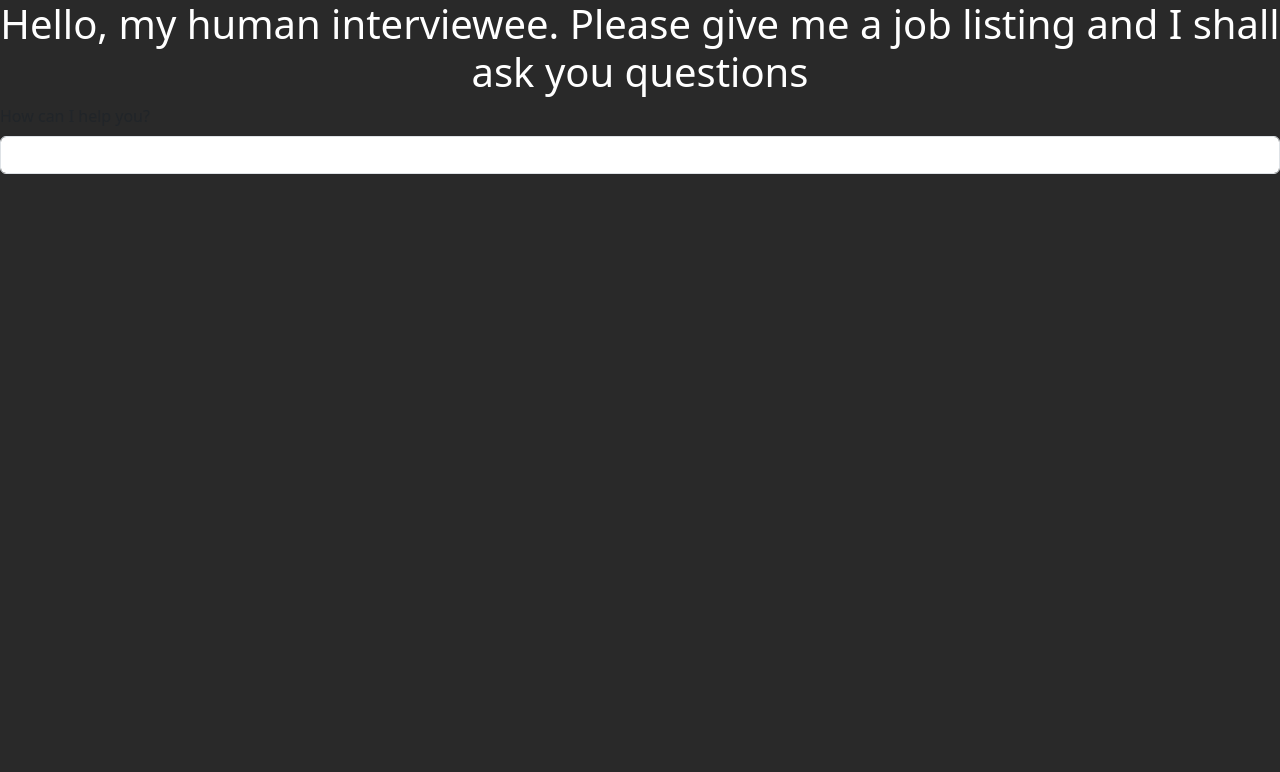
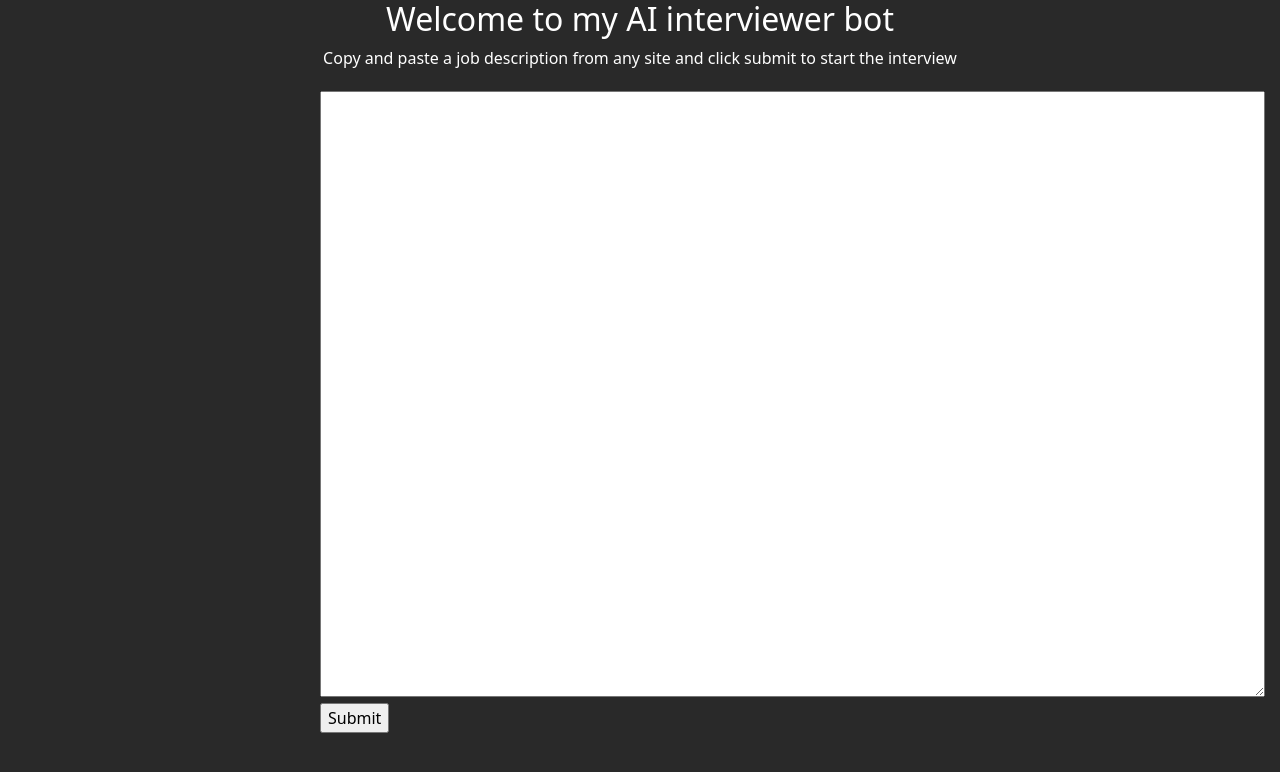
Before and after one commit to bluenote28/AI_Interviewer, a Flask app: page / in a window 1280 px wide. Shown: the top 772 px of the page. Run offline with Flask 3, Linux system fonts and the light colour scheme.

Commit message:
changes input box on front page

```diff
--- a/templates/index.html
+++ b/templates/index.html
@@ -8,15 +8,17 @@
 </head>
 <body>
 
-        <h1>Hello, my human interviewee. Please give me a job listing and I shall ask you questions</h1>
+        <h2>Welcome to my AI interviewer bot</h2>
+        <p>Copy and paste a job description from any site and click submit to start the interview</p>
 
-
-        <form method="POST" action="/interview">
-             <div class="mb-3">
-                <label for="userprompt" class="form-label">How can I help you?</label>
-                <input type="userprompt" class="form-control" id="userprompt" name="userprompt" aria-describedby="userinputbox">
-             </div>
-        </form>
+        <div class="index-form">
+            <form method="POST" action="/interview">
+                <div class="mb-3">
+                    <textarea id="userprompt" name="userprompt" aria-describedby="userinputbox" rows="25" cols="100"></textarea>
+                    <input type="submit" value="Submit">
+                </div>
+            </form>
+        </div>
 
 
 </body>
```
